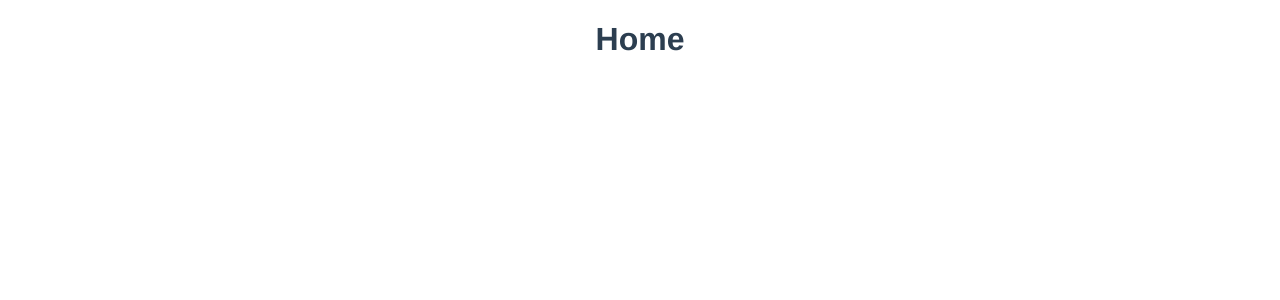
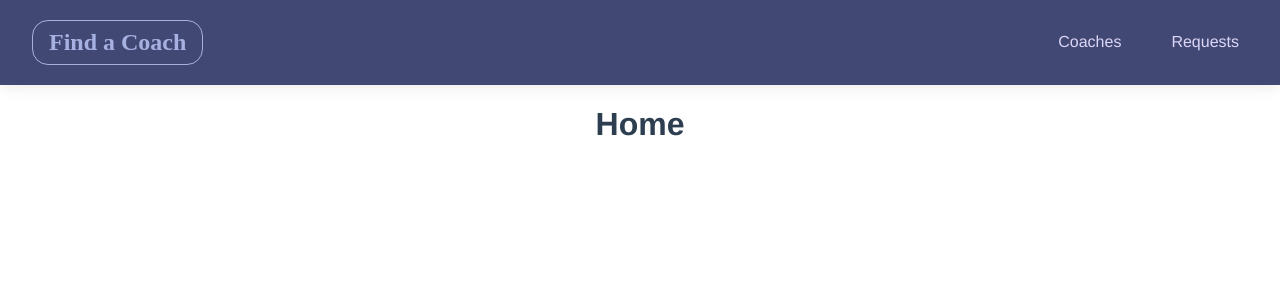
Before and after one commit to darwin-luque/find-coach-app, a Vue app: page / in a window 1280 px wide. Shown: the top 300 px of the page. Built offline with nearby package versions, Linux system fonts and the light colour scheme.

Commit message:
feat: add a header

```diff
--- a/src/App.vue
+++ b/src/App.vue
@@ -1,8 +1,24 @@
 <template>
+  <the-header></the-header>
   <router-view />
 </template>
 
+<script lang="ts">
+import { defineComponent } from 'vue';
+import TheHeader from './components/nav/TheHeader.vue';
+
+export default defineComponent({
+  components: { TheHeader },
+});
+</script>
+
 <style>
+body,
+html {
+  margin: 0;
+  padding: 0;
+}
+
 #app {
   font-family: Avenir, Helvetica, Arial, sans-serif;
   -webkit-font-smoothing: antialiased;
--- /dev/null
+++ b/src/components/nav/TheHeader.vue
@@ -0,0 +1,92 @@
+<template>
+  <nav>
+    <div>
+      <router-link to="/">
+        <h1>Find a Coach</h1>
+      </router-link>
+    </div>
+    <ul>
+      <li v-for="route in routes" :key="route.path">
+        <router-link :to="route.path">
+          {{ route.name }}
+        </router-link>
+      </li>
+    </ul>
+  </nav>
+</template>
+
+<script lang="ts">
+import { defineComponent } from 'vue';
+
+export default defineComponent({
+  data() {
+    return {
+      routes: [
+        { path: '/coaches', name: 'Coaches' },
+        { path: '/requests', name: 'Requests' },
+      ],
+    };
+  },
+});
+</script>
+
+<style scoped>
+nav {
+  display: flex;
+  justify-content: space-between;
+  align-items: center;
+  padding: 0 2rem;
+  margin: 0 0 1rem;
+  box-shadow: 0 0 1rem rgba(0, 0, 0, 0.1);
+  background: #424874;
+}
+
+h1 {
+  color: #a6b1e1;
+  font-family: 'Amatic SC', cursive;
+  border: 1px solid #a6b1e1;
+  padding: 0.5rem 1rem;
+  border-radius: 1rem;
+}
+
+ul {
+  display: flex;
+  justify-content: flex-end;
+  align-items: center;
+  list-style: none;
+  margin: 0;
+  padding: 0;
+}
+
+li {
+  margin: 0 1rem;
+}
+
+li:first-child {
+  margin-left: 0;
+}
+
+li:last-child {
+  margin-right: 0;
+}
+
+a,
+a:visited {
+  text-decoration: none;
+  color: inherit;
+}
+
+li a {
+  color: #dcd6f7;
+  padding: 0.25rem 0.5rem;
+  border: 1px solid transparent;
+  transition: all 0.2s ease-in-out;
+}
+
+li a:hover,
+li a.active {
+  color: #a6b1e1;
+  border-radius: 1rem;
+  border-color: #a6b1e1;
+}
+</style>
--- a/src/router/index.ts
+++ b/src/router/index.ts
@@ -15,6 +15,7 @@ const routes: Array<RouteRecordRaw> = [
   {
     path: '/coaches/:id',
     redirect: '/', // temp while building individual coach page,
+    props: true,
     children: [
       {
         path: 'contact',
@@ -33,12 +34,13 @@ const routes: Array<RouteRecordRaw> = [
   {
     path: '/:notFound(.*)',
     redirect: '/', // templ while building 404 page,
-  }
+  },
 ];
 
 const router = createRouter({
   history: createWebHistory(process.env.BASE_URL),
   routes,
+  linkActiveClass: 'active',
 });
 
 export default router;
```
